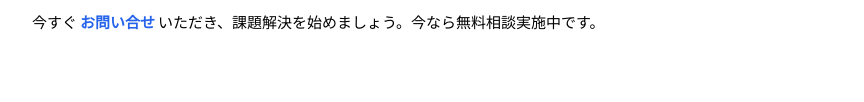
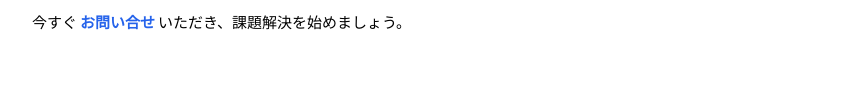
Before and after one commit to vonxai/vonxai.co.jp, a Gatsby site: page /service in a window 1280 px wide. Shown: the part 1590-1692 px from the top of the page, without its empty margins (230-1094 px from the left). Built offline with nearby package versions, Linux system fonts and the light colour scheme; Gatsby itself is replaced by a stand-in of ours.

Commit message:
remove unnecessary text

```diff
--- a/src/components/organisms/Works.tsx
+++ b/src/components/organisms/Works.tsx
@@ -155,7 +155,7 @@ export const Works = () => {
             >
               お問い合せ
             </a>
-            いただき、課題解決を始めましょう。今なら無料相談実施中です。
+            いただき、課題解決を始めましょう。
           </p>
         </BlockWithHeader>
       </BlockWithHeader>
```
